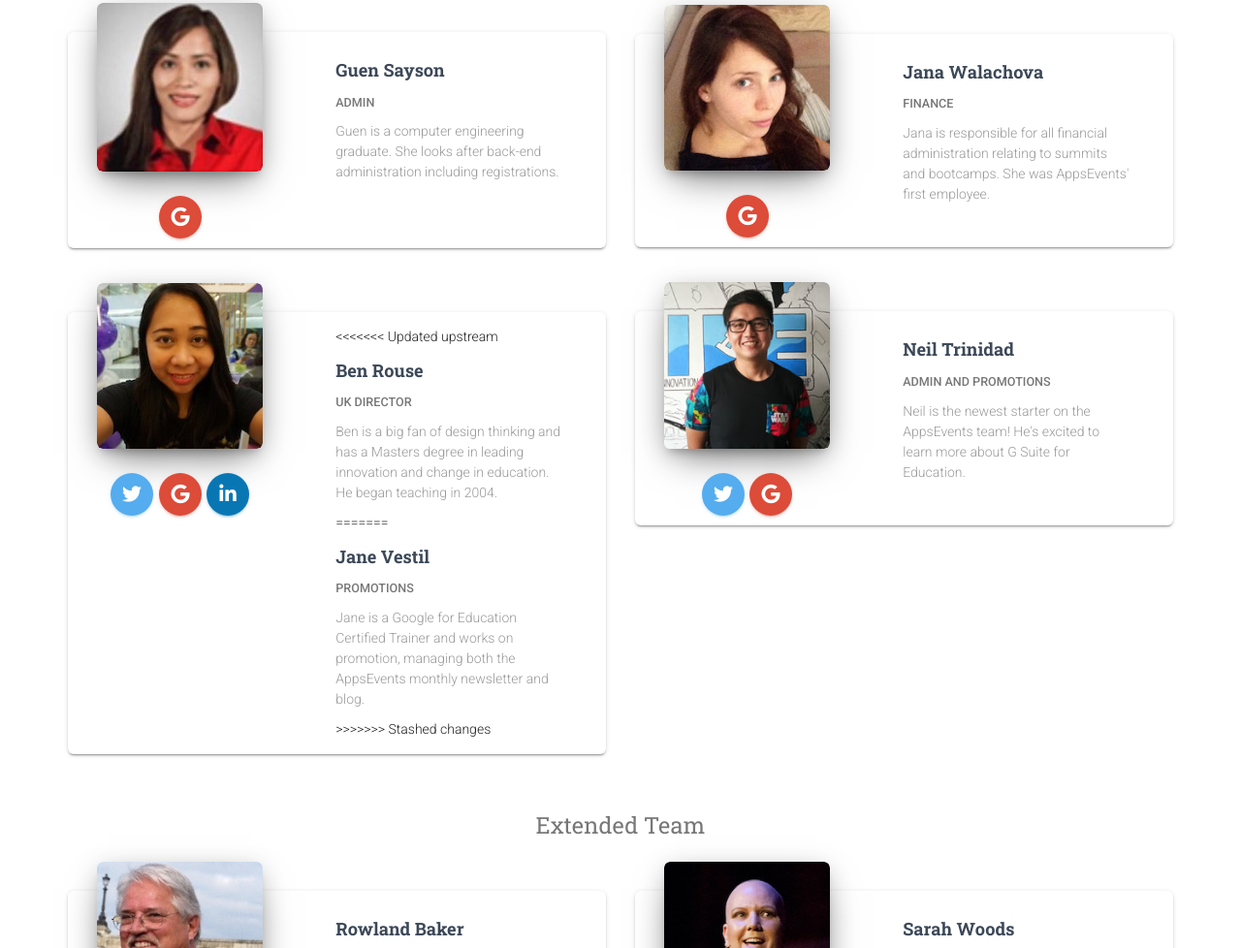
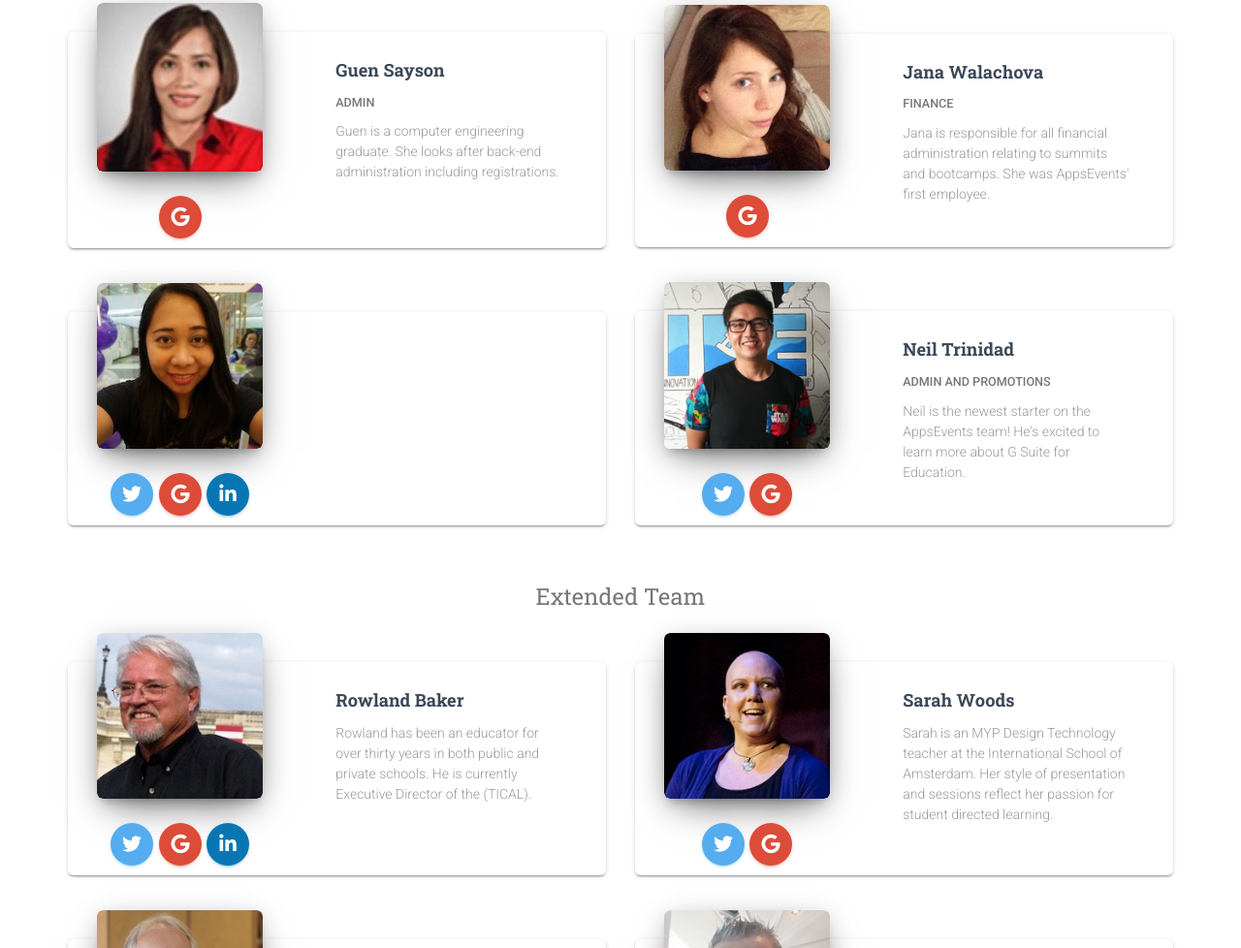
Before and after one commit to DanAppsEvents/appsevents-site, a plain HTML site: page meet-the-team.html in a window 1280 px wide. Shown: the part 1280-2258 px from the top of the page at 97% size. Drawn offline with Linux system fonts and the light colour scheme.

Commit message:
removed extra texts

```diff
--- a/meet-the-team.html
+++ b/meet-the-team.html
@@ -137,6 +137,7 @@
                                     <div class="col-md-7">
                                         <div class="content" style="text-align:left">
                                             <h4 class="card-title">Ben Rouse</h4>
+					    <h6 class="category text-muted">UK Director</h6>
                                             <p class="card-description">Ben is a big fan of design thinking and has a Masters degree in leading innovation and change in education. He began teaching in 2004.</p>
                                         </div>
                                     </div>
@@ -170,20 +171,7 @@
                                             <a class="btn btn-just-icon btn-google btn-round" href="https://plus.google.com/u/0/+JaneVestil/posts"><i class="fa fa-google"></i></a>
                                             <a class="btn btn-just-icon btn-linkedin btn-round" href="http://li.linkedin.com/pub/jane-jacquelie-vestil/58/332/221"><i class="fa fa-linkedin"></i></a>
                                         </div>
-                                    </div>
-                                    <div class="col-md-7">
-                                        <div class="content" style="text-align:left">
-<<<<<<< Updated upstream
-                                            <h4 class="card-title">Ben Rouse</h4>
-					    <h6 class="category text-muted">UK Director</h6>
-                                            <p class="card-description">Ben is a big fan of design thinking and has a Masters degree in leading innovation and change in education. He began teaching in 2004.</p>
-=======
-                                            <h4 class="card-title">Jane Vestil</h4>
-                                            <h6 class="category text-muted">Promotions</h6>
-                                            <p class="card-description">Jane is a Google for Education Certified Trainer and works on promotion, managing both the AppsEvents monthly newsletter and blog.</p>
->>>>>>> Stashed changes
-                                        </div>
-                                    </div>
+					</div>
                                 </div>
                             </div>
                             <div class="col-xs-6">
```
